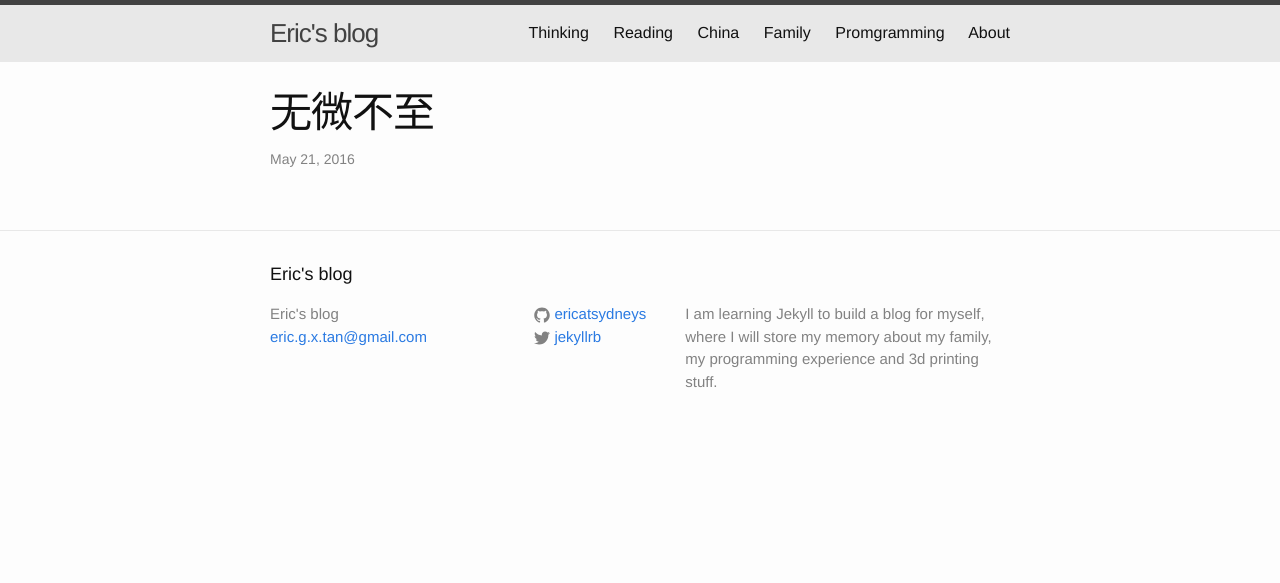
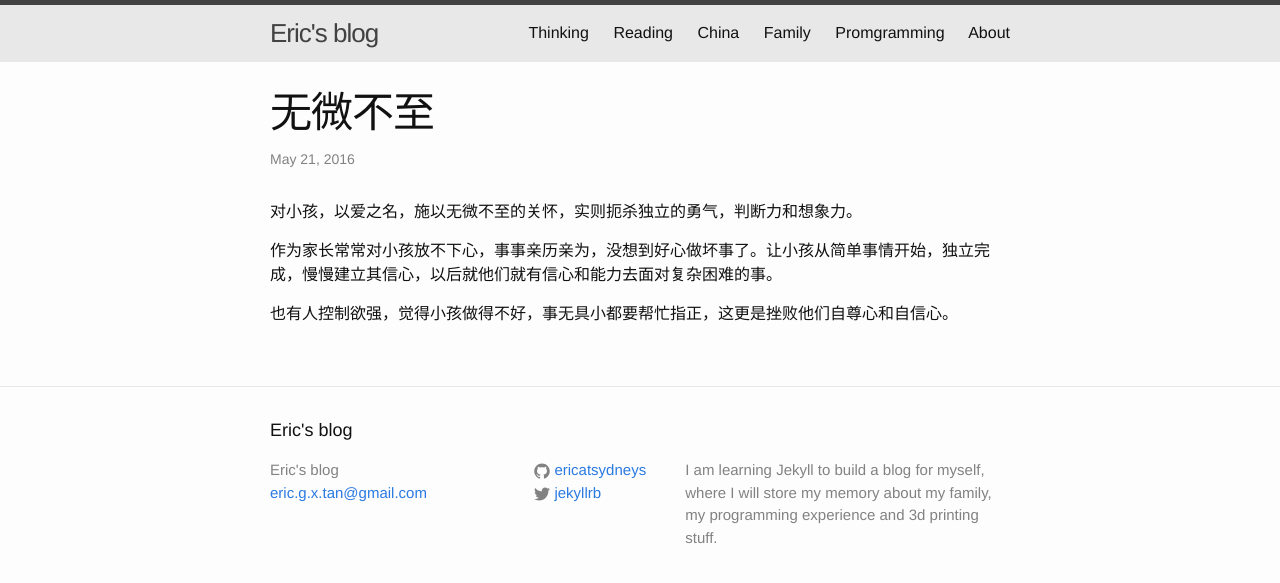
Before and after one commit to ericatsydney/ericatsydney.github.io, a Jekyll site: the page built from _posts/2016-05-21-killing-me-softly.markdown, in a window 1280 px wide. Shown: the top 583 px of the page. Built offline with Jekyll 4.4.1, drawn with Linux system fonts in a browser that asks for light colours.

Commit message:
Added one post.

```diff
--- a/_posts/2016-05-21-killing-me-softly.markdown
+++ b/_posts/2016-05-21-killing-me-softly.markdown
@@ -4,3 +4,9 @@ title:  "无微不至"
 date:   2016-05-21 20:15:52 +1000
 categories: Thinking
 ---
+
+对小孩，以爱之名，施以无微不至的关怀，实则扼杀独立的勇气，判断力和想象力。
+
+作为家长常常对小孩放不下心，事事亲历亲为，没想到好心做坏事了。让小孩从简单事情开始，独立完成，慢慢建立其信心，以后就他们就有信心和能力去面对复杂困难的事。
+
+也有人控制欲强，觉得小孩做得不好，事无具小都要帮忙指正，这更是挫败他们自尊心和自信心。
```
Also changed, not shown: _posts/2016-05-23-humour.markdown (added, +12 -0 lines).
